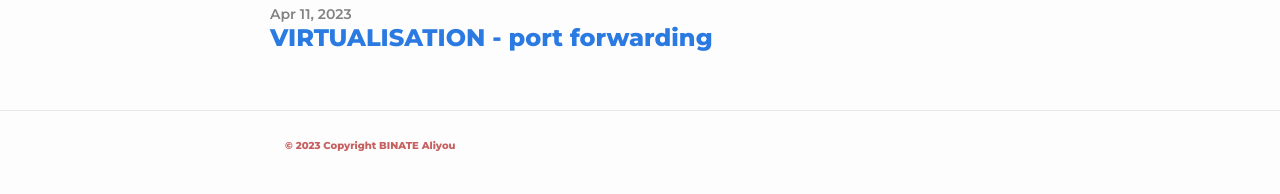
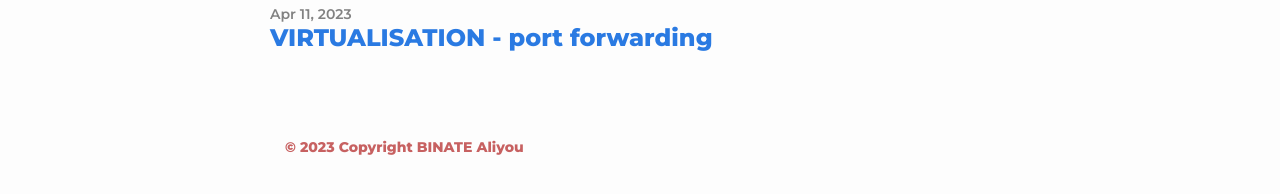
Before and after one commit to abiForSofteam/abiForSofteam.github.io, a Jekyll site: the page built from index.html, in a window 1280 px wide. Shown: the part 291-485 px from the top of the page. Built offline with Jekyll 4.4.1, drawn with Linux system fonts in a browser that asks for light colours.

Commit message:
first commit

```diff
--- a/css/main2.css
+++ b/css/main2.css
@@ -1,8 +1,5 @@
-.site-footer {
-border-top: 1px solid #e8e8e8;
-    padding: 30px 0;
- background-image: url=('https://shalb.com/wp-content/uploads/2019/11/Devops1-1024x669.jpeg') !important;
-
+.footer-col h2 {
+font-size: 14px !important;
 }
 
 
```
